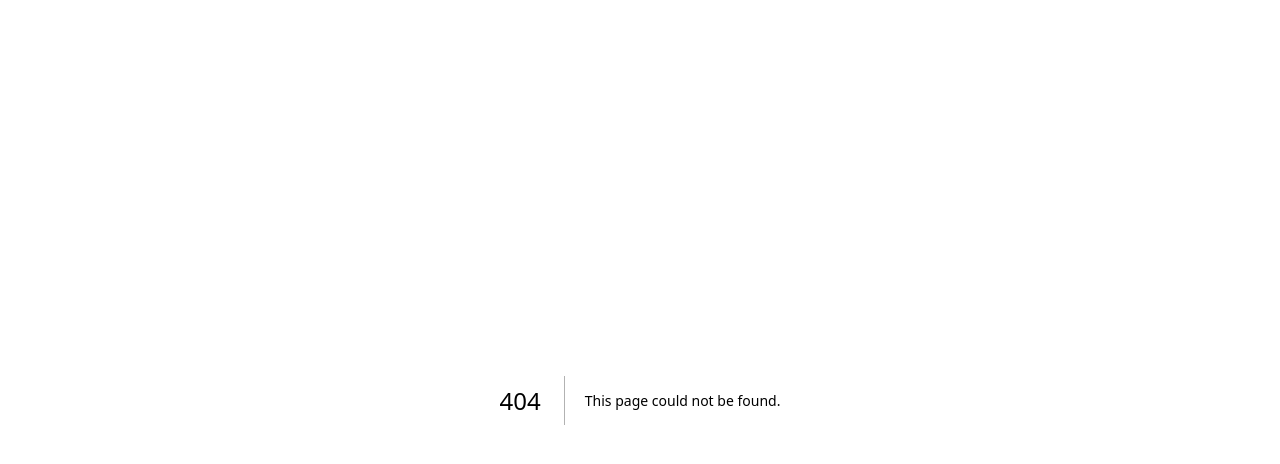
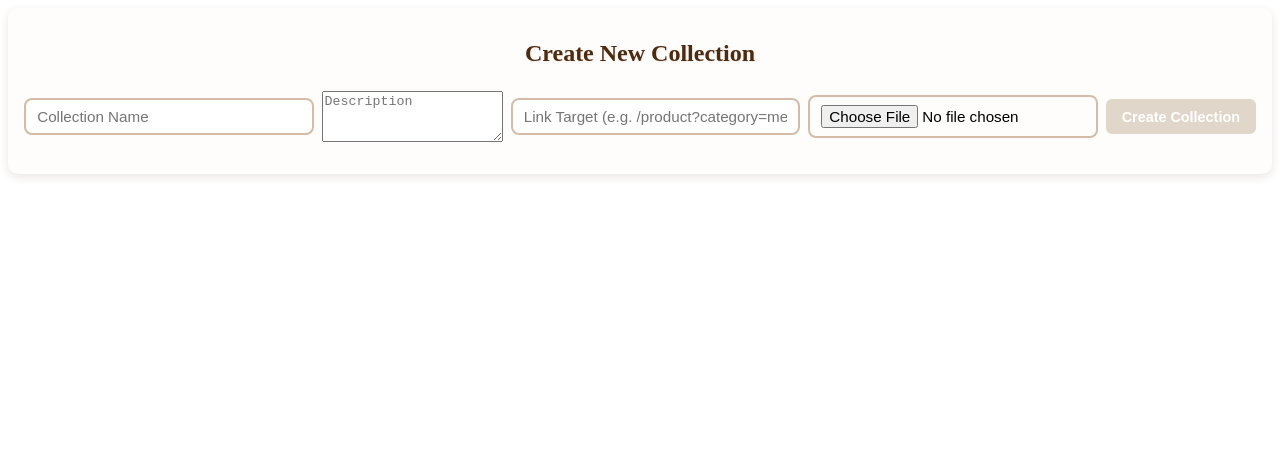
Before and after one commit to BLOUDANJEWELLERY/webns, a Next.js app in the folder nextjs/: page /admin/collections/create in a window 1280 px wide. Before the commit this address had no page. Shown: the top 464 px of the page. Built offline with nearby package versions, Linux system fonts and the light colour scheme.

Commit message:
Create create.tsx

```diff
--- /dev/null
+++ b/nextjs/src/pages/admin/collections/create.tsx
@@ -0,0 +1,111 @@
+// src/admin/collections/create.tsx
+import { useState } from 'react'
+import { useRouter } from 'next/router'
+import { createClient } from 'next-sanity'
+import styles from '../../../styles/admincat.module.css'
+
+const client = createClient({
+  projectId: '3jc8hsku', // your Sanity projectId
+  dataset: 'production',
+  apiVersion: '2023-07-30',
+  useCdn: false,
+})
+
+export default function CreateCollectionPage() {
+  const router = useRouter()
+  const [name, setName] = useState('')
+  const [description, setDescription] = useState('')
+  const [linkTarget, setLinkTarget] = useState('')
+  const [imageFile, setImageFile] = useState<File | null>(null)
+  const [isProcessing, setIsProcessing] = useState(false)
+
+  const handleFileChange = (e: React.ChangeEvent<HTMLInputElement>) => {
+    if (e.target.files && e.target.files[0]) {
+      setImageFile(e.target.files[0])
+    }
+  }
+
+  const handleSubmit = async () => {
+    if (!name.trim() || !linkTarget.trim()) {
+      alert('Name and Link Target are required')
+      return
+    }
+
+    setIsProcessing(true)
+
+    let imageAssetId = null
+
+    // Upload image to Sanity
+    if (imageFile) {
+      const formData = new FormData()
+      formData.append('file', imageFile)
+      formData.append('contentType', imageFile.type)
+      formData.append('filename', imageFile.name)
+
+      try {
+        const res = await fetch(`/api/sanity/upload`, {
+          method: 'POST',
+          body: formData,
+        })
+        const data = await res.json()
+        imageAssetId = data.asset._id
+      } catch (err) {
+        console.error('Image upload failed', err)
+        alert('Image upload failed')
+        setIsProcessing(false)
+        return
+      }
+    }
+
+    // Create the collection in Sanity
+    try {
+      await fetch('/api/collections/create', {
+        method: 'POST',
+        headers: { 'Content-Type': 'application/json' },
+        body: JSON.stringify({
+          name,
+          description,
+          linkTarget,
+          imageAssetId,
+        }),
+      })
+      router.push('/admin/collections')
+    } catch (err) {
+      console.error('Collection creation failed', err)
+      alert('Collection creation failed')
+      setIsProcessing(false)
+    }
+  }
+
+  return (
+    <div className={styles.container}>
+      <h1 className={styles.pageTitle}>Create New Collection</h1>
+
+      <div className={styles.controls}>
+        <input
+          type="text"
+          placeholder="Collection Name"
+          value={name}
+          onChange={e => setName(e.target.value)}
+        />
+        <textarea
+          placeholder="Description"
+          rows={3}
+          value={description}
+          onChange={e => setDescription(e.target.value)}
+        />
+        <input
+          type="text"
+          placeholder="Link Target (e.g. /product?category=men)"
+          value={linkTarget}
+          onChange={e => setLinkTarget(e.target.value)}
+        />
+        <input type="file" accept="image/*" onChange={handleFileChange} />
+
+        <button onClick={handleSubmit} disabled={isProcessing || !name.trim() || !linkTarget.trim()}>
+          {isProcessing ? 'Creating...' : 'Create Collection'}
+        </button>
+      </div>
+    </div>
+  )
+}
```
